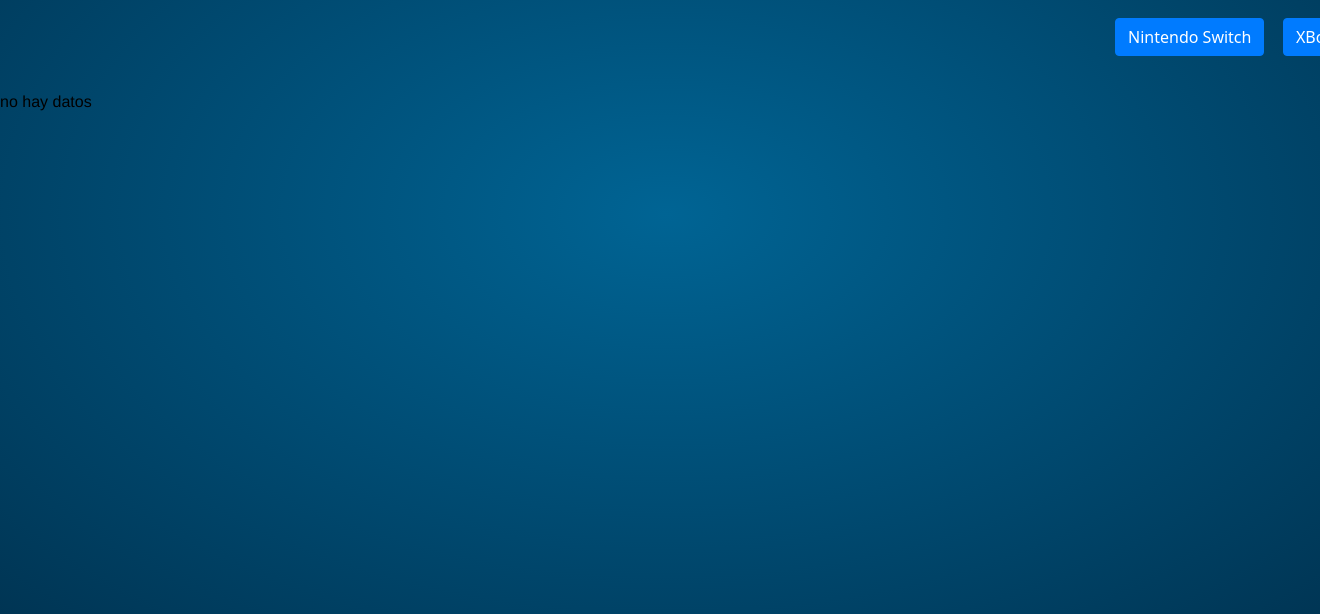
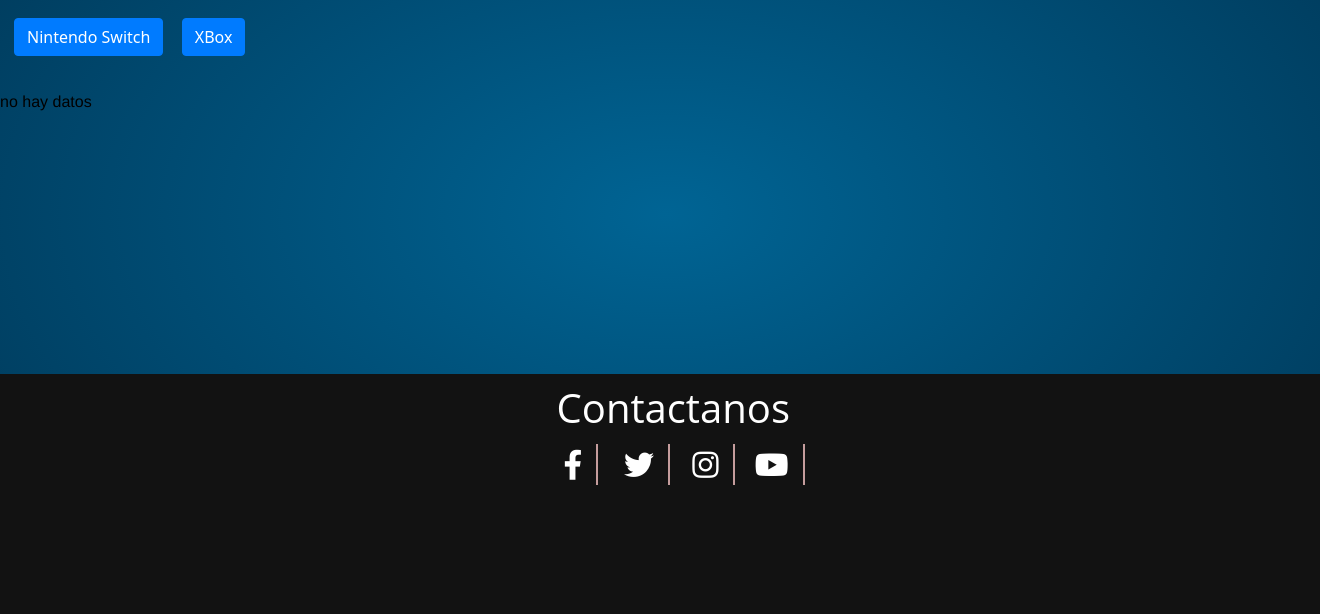
Before and after one commit to LudWIng12/ProyectoFinal, a PHP site: page /tienda/tienda.php in a window 1320 px wide; the page is wider, and only the part inside the window is pictured. Shown: the part 186-800 px from the top of that part. Run offline with PHP 8.4, Linux system fonts and the light colour scheme; data that the repository does not hold is empty; some libraries are stand-ins or nearby versions; some web fonts are replaced.

Commit message:
cambios color

```diff
--- a/css/estilos_tienda.css
+++ b/css/estilos_tienda.css
@@ -75,7 +75,7 @@ body {
   .prod{
     border: 1px solid rgb(0, 0, 0);
     padding: 20px;
-    background-color:rgb(177, 255, 113);
+    background-color:#012a4a;
     border-radius: 10px;
     display:flex;
    justify-content: center;
--- a/tienda/tienda.php
+++ b/tienda/tienda.php
@@ -164,7 +164,7 @@ if(isset($_SESSION['carrito'])){
          $sql = 'select * from productos';//hacemos cadena con la sentencia mysql que consulta todo el contenido de la tabla
          $resultado = $conexion -> query($sql); //aplicamos sentencia
          ?>
-         <p align="right">
+         <p >
             <a href="filtro_nintendo_switch.php" class="btn btn-primary" style="">Nintendo Switch</a>
             <a href="filtro_xbox.php" class="btn btn-primary" style="">XBox</a>
                 <?php
@@ -244,7 +244,24 @@ if(isset($_SESSION['carrito'])){
 
 <script src="https://cdnjs.cloudflare.com/ajax/libs/popper.js/2.9.2/umd/popper.min.js"></script>
 <script src="https://cdnjs.cloudflare.com/ajax/libs/twitter-bootstrap/5.0.1/js/bootstrap.min.js"></script>
+
 </body>
-
+<style>
+    #pie{
+        position: absolute;
+    }
+</style>
+<div id="pie">
+        <div>
+            <h1> Contactanos </h1>
+        </div>
+        <div class="icons">
+          <div><a class="link2"  href="https://facebook.com/"><i class="fab fa-facebook-f"></i></a></div>
+          <div><a class="link2" href="https://twitter.com/"><i class="fab fa-twitter"></i></a></div>
+          <div><a class="link2" href="https://www.instagram.com/alfalobodinamita07/"><i class="fab fa-instagram"></i></a></div>
+          <div><a class="link2" href="https://www.youtube.com/"><i class="fab fa-youtube"></i></a></div>
+      </div>
+        <script src="https://kit.fontawesome.com/a2cc4a6c09.js" crossorigin="anonymous"></script>
+    </div>
 
 </html>
```
